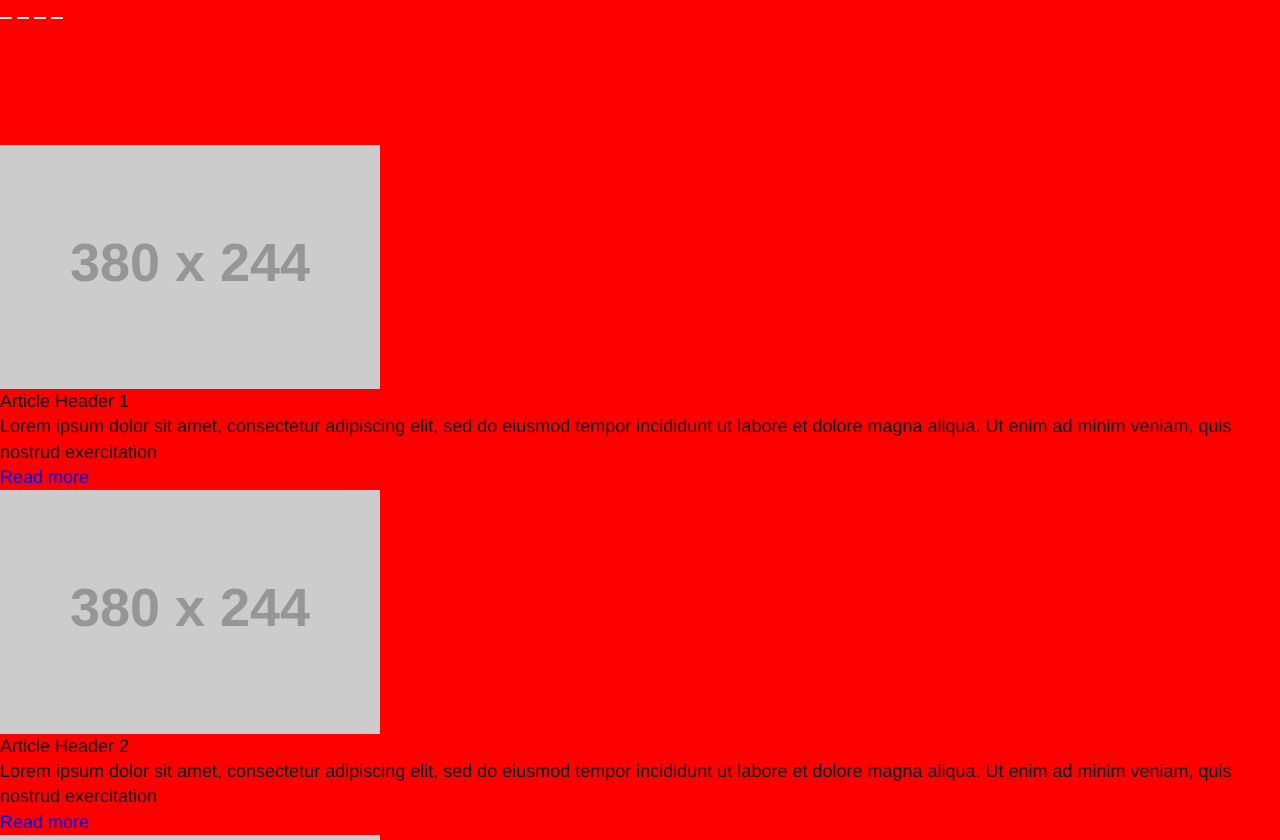
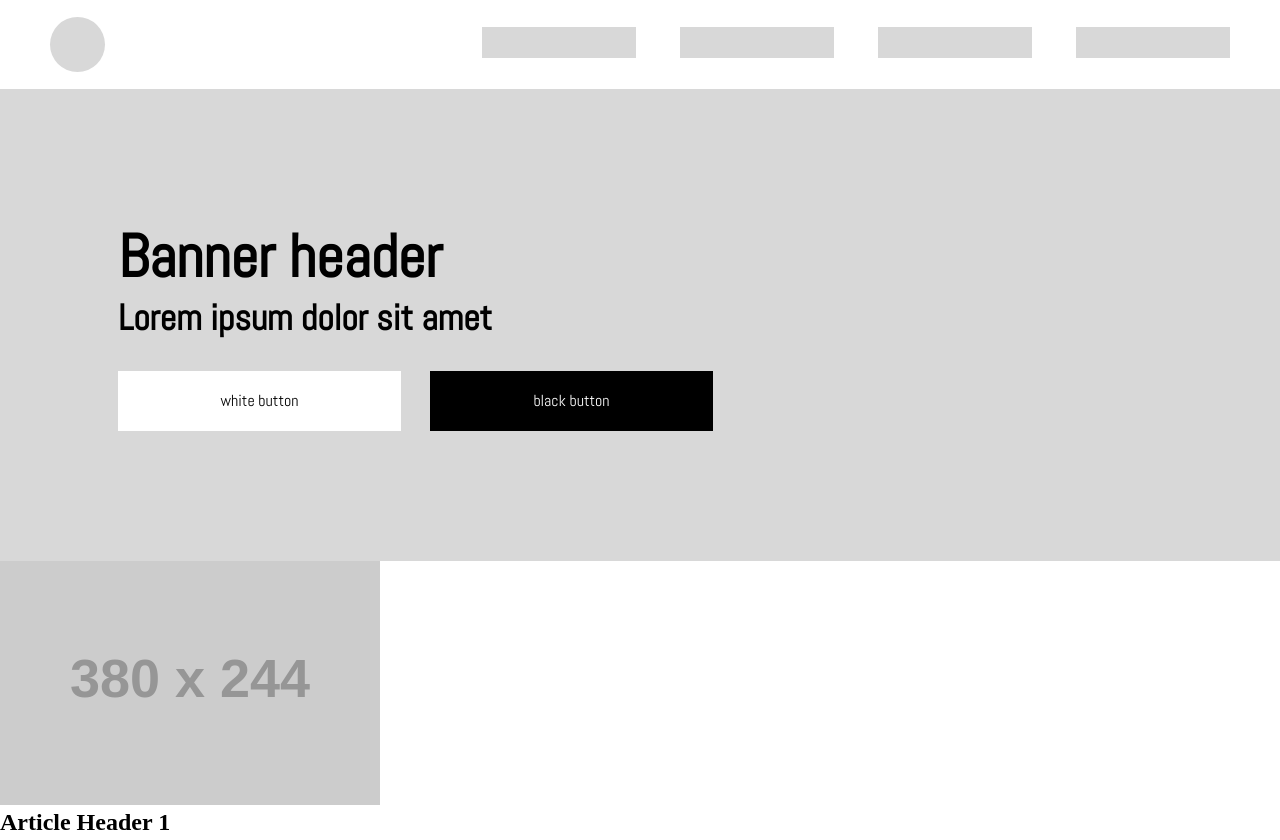
Before and after one commit to alphaalena/beeline_html_test, a website built with webpack: page src/index.html in a window 1280 px wide. Shown: the top 840 px of the page. Built offline with nearby package versions, Linux system fonts and the light colour scheme; placeholder pictures from the web are drawn by us.

Commit message:
navigation block and banner section

```diff
--- /dev/null
+++ b/src/assets/css/banner.css
@@ -0,0 +1,16 @@
+.banner {
+  padding: 130px 118px;
+  background-color: #D8D8D8;
+  display: flex;
+  flex-direction: column;
+}
+.banner-header {
+  line-height: 76px;
+  font-size: 60px;
+  font-family: 'Abel', serif;
+}
+.banner-sub-title {
+  font-size: 36px;
+  line-height: 46px;
+  font-family: 'Abel', serif;
+}
--- /dev/null
+++ b/src/assets/css/buttons.css
@@ -0,0 +1,24 @@
+.btn {
+  width: 154px;
+  height: 31px;
+  background: #D8D8D8;
+  border: none;
+  font-family: 'Abel', serif;
+}
+
+.btn.large {
+  width: 283px;
+  height: 60px;
+}
+
+.navigation .btn-wrapper .btn + .btn {
+  margin-left: 40px;
+}
+
+.banner .btn-wrapper .btn + .btn {
+  margin-left: 25px;
+}
+
+.banner .btn-wrapper {
+  margin-top: 30px;
+}
--- /dev/null
+++ b/src/assets/css/colors.css
@@ -0,0 +1,11 @@
+.black {
+  background-color: black;
+}
+
+.white {
+  background-color: white;
+}
+
+.text-white {
+  color: white;
+}
--- /dev/null
+++ b/src/assets/css/fonts.css
@@ -0,0 +1 @@
+@import url('https://fonts.googleapis.com/css?family=Abel&display=swap');
--- /dev/null
+++ b/src/assets/css/logo-wrapper.css
@@ -0,0 +1,14 @@
+.navigation {
+  padding: 17px 50px;
+  display: flex;
+  flex-direction: row;
+  justify-content: space-between;
+  align-items: center;
+}
+
+.logo {
+  width: 55px;
+  height: 55px;
+  background: #D8D8D8;
+  border-radius: 50%;
+}
--- a/src/assets/css/main.css
+++ b/src/assets/css/main.css
@@ -1,4 +1,3 @@
-/* Example css file */
-body {
-  background-color: red;
+* {
+  box-sizing: border-box;
 }
--- /dev/null
+++ b/src/assets/css/reset.css
@@ -0,0 +1,8 @@
+button {
+  padding: 0;
+  border: none;
+  font: inherit;
+  color: inherit;
+  background-color: transparent;
+  cursor: pointer;
+}
--- /dev/null
+++ b/src/assets/css/text.css
@@ -0,0 +1,7 @@
+h1 {
+  margin: 0;
+}
+
+h2 {
+  margin: 0;
+}
--- a/src/index.html
+++ b/src/index.html
@@ -20,9 +20,12 @@
     </nav>
     <main>
       <section class="banner">
-        <h1 class="banner-header"></h1>
-        <h2 class="banner-sub-title"></h2>
-        <div class="btn-wrapper"></div>
+        <h1 class="banner-header">Banner header</h1>
+        <h2 class="banner-sub-title">Lorem ipsum dolor sit amet</h2>
+        <div class="btn-wrapper">
+          <button class="btn large white">white button</button>
+          <button class="btn large black text-white">black button</button>
+        </div>
       </section>
       <section class="article-wrapper">
         <article class="article">
```
Also changed, not shown: src/index.js (+7 -1 lines).
